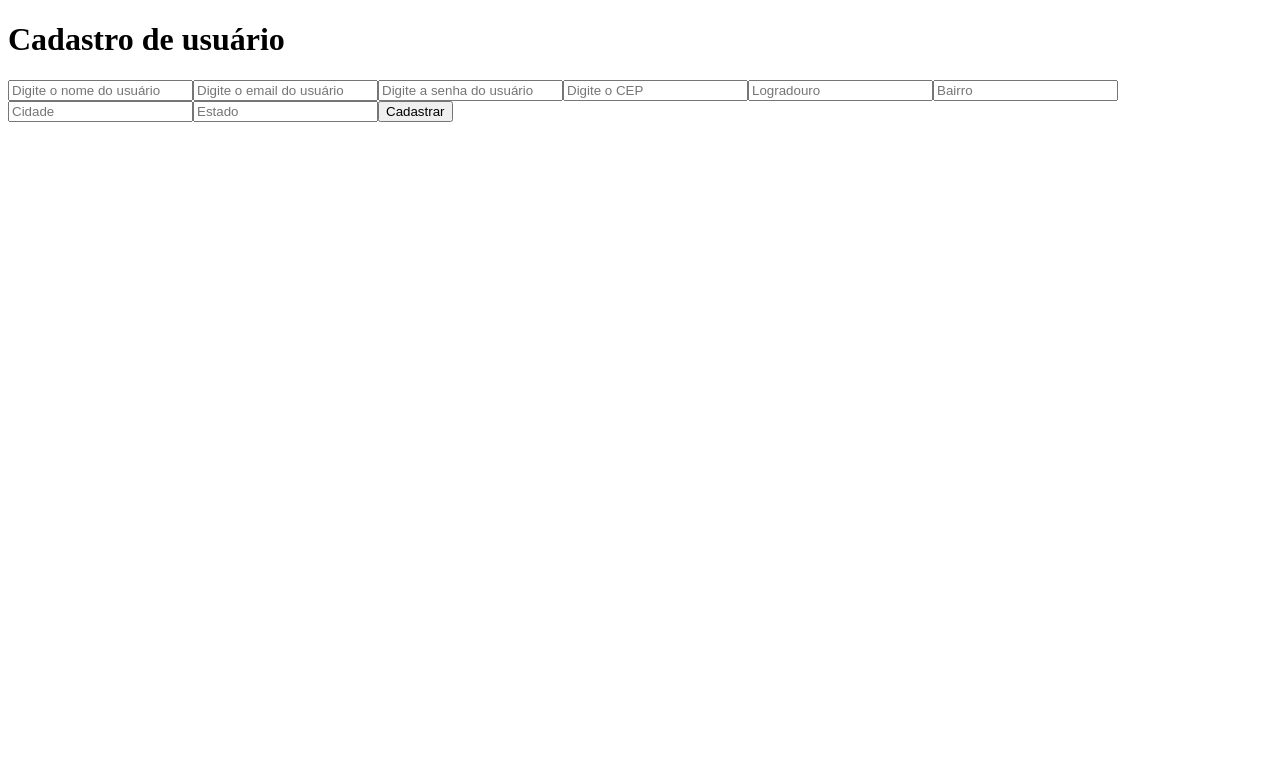
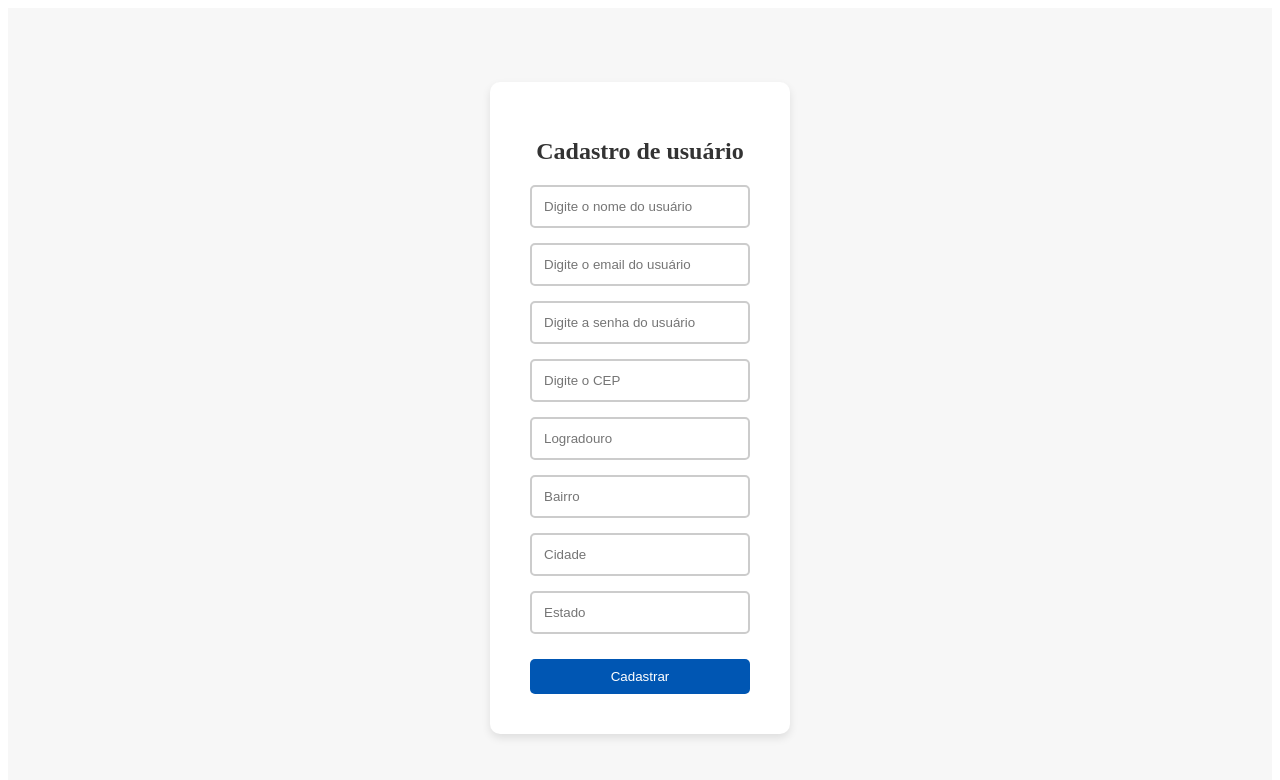
Before and after one commit to LHProvin/GoFitness360, a React (Vite) app: page /cadastro in a window 1280 px wide. Shown: the top 780 px of the page. Built offline with nearby package versions, Linux system fonts and the light colour scheme; data requests are answered from the project's data file.

Commit message:
Alteraçoes de estilização do Login e Cadastro

```diff
--- a/db.json
+++ b/db.json
@@ -1,4 +1,5 @@
-{"usuarios": [
+{
+  "usuarios": [
     {
       "nome": "luiz henrique",
       "email": "luiz@hotmail.com",
@@ -43,6 +44,17 @@
       "bairro": "Centro",
       "cidade": "Florianópolis",
       "estado": "SC"
+    },
+    {
+      "nome": "juv",
+      "email": "juv@juv",
+      "senha": "1234",
+      "cep": "88020303",
+      "logradouro": "Avenida Mauro Ramos",
+      "bairro": "Centro",
+      "cidade": "Florianópolis",
+      "estado": "SC",
+      "id": "N_YEF74"
     }
   ],
   "locais": [
--- a/package.json
+++ b/package.json
@@ -8,8 +8,8 @@
     "build": "vite build",
     "lint": "eslint . --ext js,jsx --report-unused-disable-directives --max-warnings 0",
     "preview": "vite preview",
-    "json-server": "json-server --watch db.json",
-    "start": "concurrently \"npm run dev\" \"npm run json-server\""
+    "json-server": "json-server --watch db.json"
+
   },
   "dependencies": {
     "axios": "^1.6.8",
--- /dev/null
+++ b/src/pages/CadastroUsuarios.css
@@ -0,0 +1,59 @@
+.cadastro-container {
+    display: flex;
+    flex-direction: column;
+    align-items: center;
+    justify-content: center;
+    height: 100vh;
+    background-color: #f7f7f7;
+}
+
+.cadastro-form {
+    padding: 40px;
+    background: #ffffff;
+    border-radius: 10px;
+    box-shadow: 0 4px 8px rgba(0, 0, 0, 0.1);
+    width: 300px;
+    box-sizing: border-box;
+}
+
+.cadastro-form h1 {
+    margin-bottom: 20px;
+    font-size: 24px;
+    color: #333;
+    text-align: center;
+}
+
+.cadastro-input {
+    width: 100%;
+    padding: 12px;
+    margin-bottom: 15px;
+    border: 2px solid #ccc;
+    border-radius: 5px;
+    box-sizing: border-box;
+    transition: border-color 0.3s;
+}
+
+.cadastro-input:focus {
+    border-color: #0056b3;
+    outline: none;
+}
+
+.cadastro-button {
+    width: 100%;
+    padding: 10px;
+    margin-top: 10px;
+    background-color: #0056b3;
+    color: white;
+    border: none;
+    border-radius: 5px;
+    cursor: pointer;
+    transition: background-color 0.3s;
+}
+
+.cadastro-button:hover, .cadastro-button:focus {
+    background-color: #004494;
+}
+
+.cadastro-button:active {
+    background-color: #003774;
+}
--- a/src/pages/CadastroUsuarios.jsx
+++ b/src/pages/CadastroUsuarios.jsx
@@ -1,6 +1,7 @@
 import React, { useContext, useState, useEffect } from 'react';
 import { useNavigate } from 'react-router-dom';
 import { UsuariosContext } from '../context/UsuariosContext';
+import './CadastroUsuarios.css';
 
 function CadastroUsuarios() {
     const { cadastrarUsuario } = useContext(UsuariosContext);
@@ -40,7 +41,8 @@ function CadastroUsuarios() {
         buscarCep();
     }, [novoUsuario.cep]);
 
-  const handleCadastro = async () => {
+    const handleCadastro = async (e) => {
+        e.preventDefault();
         if (!novoUsuario.nome || !novoUsuario.email || !novoUsuario.senha) {
             setFeedback("Todos os campos são obrigatórios.");
             return;
@@ -55,59 +57,69 @@ function CadastroUsuarios() {
     };
 
     return (
-    <>
+        <div className="cadastro-container">
+            <form className="cadastro-form" onSubmit={handleCadastro}>
                 <h1>Cadastro de usuário</h1>
                 <input
                     type="text"
+                    className="cadastro-input"
                     value={novoUsuario.nome}
                     placeholder="Digite o nome do usuário"
                     onChange={(e) => setNovoUsuario({ ...novoUsuario, nome: e.target.value })}
                 />
                 <input
                     type="email"
+                    className="cadastro-input"
                     value={novoUsuario.email}
                     placeholder="Digite o email do usuário"
                     onChange={(e) => setNovoUsuario({ ...novoUsuario, email: e.target.value })}
                 />
                 <input
                     type="password"
+                    className="cadastro-input"
                     value={novoUsuario.senha}
                     placeholder="Digite a senha do usuário"
                     onChange={(e) => setNovoUsuario({ ...novoUsuario, senha: e.target.value })}
                 />
                 <input
                     type="text"
+                    className="cadastro-input"
                     value={novoUsuario.cep}
                     placeholder="Digite o CEP"
                     onChange={(e) => setNovoUsuario({ ...novoUsuario, cep: e.target.value })}
                 />
                 <input
                     type="text"
+                    className="cadastro-input"
                     value={novoUsuario.logradouro}
                     placeholder="Logradouro"
                     readOnly
                 />
                 <input
                     type="text"
+                    className="cadastro-input"
                     value={novoUsuario.bairro}
                     placeholder="Bairro"
                     readOnly
                 />
                 <input
                     type="text"
+                    className="cadastro-input"
                     value={novoUsuario.cidade}
                     placeholder="Cidade"
                     readOnly
                 />
                 <input
                     type="text"
+                    className="cadastro-input"
                     value={novoUsuario.estado}
                     placeholder="Estado"
                     readOnly
                 />
-      <button onClick={handleCadastro}>Cadastrar</button>
+                <button type="submit" className="cadastro-button">Cadastrar</button>
                 {feedback && <p>{feedback}</p>}
-    </>
+            </form>
+        </div>
     );
 }
 
--- a/src/pages/Dashboard.jsx
+++ b/src/pages/Dashboard.jsx
@@ -13,7 +13,7 @@ function Dashboard() {
         alert("Você precisa estar logado para acessar o Dashboard.");
         navigate("/login");
       } else {
-        fetchLocais(); // Busca locais apenas se o usuário estiver autenticado!
+        fetchLocais();
       }
     };
 
--- /dev/null
+++ b/src/pages/Login.css
@@ -0,0 +1,60 @@
+.login-container {
+    display: flex;
+    flex-direction: column;
+    align-items: center;
+    justify-content: center;
+    height: 100vh;
+    background-color: #f7f7f7;
+}
+
+.login-form {
+    padding: 40px;
+    background: #ffffff;
+    border-radius: 10px;
+    box-shadow: 0 4px 8px rgba(0, 0, 0, 0.1);
+    width: 300px;
+    box-sizing: border-box;
+}
+
+.login-form h1 {
+    margin-bottom: 20px;
+    font-size: 24px;
+    color: #333;
+    text-align: center;
+}
+
+.login-input {
+    width: 100%;
+    padding: 12px;
+    margin-bottom: 15px;
+    border: 2px solid #ccc;
+    border-radius: 5px;
+    box-sizing: border-box;
+    transition: border-color 0.3s;
+}
+
+.login-input:focus {
+    border-color: #0056b3;
+    outline: none;
+}
+
+.login-button {
+    width: 100%;
+    padding: 10px;
+    margin-top: 10px;
+    background-color: #0056b3;
+    color: white;
+    border: none;
+    border-radius: 5px;
+    cursor: pointer;
+    transition: background-color 0.3s;
+}
+
+.login-button:hover, .login-button:focus {
+    background-color: #004494;
+    outline: none;
+}
+
+.login-button:active {
+    background-color: #003774;
+}
--- a/src/pages/Login.jsx
+++ b/src/pages/Login.jsx
@@ -1,6 +1,7 @@
 import { useContext, useState } from 'react';
 import { useNavigate } from 'react-router-dom';
 import { UsuariosContext } from '../context/UsuariosContext';
+import './Login.css';
 
 function Login() {
   const { login } = useContext(UsuariosContext);
@@ -9,12 +10,15 @@ function Login() {
     email: "",
     senha: ""
   });
+
   const realizarLogin = async () => {
     console.log(`Attempting to login with email: ${usuario.email}, senha: ${usuario.senha}`);
     try {
       const resultadoLogin = await login(usuario.email, usuario.senha);
       if (resultadoLogin) {
-        navigate("/dashboard");
+        localStorage.setItem("isAuteticado", true);
+        localStorage.setItem("isAuteticado", true);
+        window.location.href = "/";
       } else {
         alert("Usuário ou senha incorretos!");
       }
@@ -23,30 +27,32 @@ function Login() {
     }
   };
 
-
-
   const navegarParaCadastro = () => {
-    navigate("/cadastro"); // Navega para a página de cadastro
+    navigate("/cadastro");
   };
 
   return (
-    <>
+    <div className="login-container">
+      <form className="login-form">
         <h1>Login</h1>
         <input
           type="email"
           value={usuario.email}
+          className="login-input"
           placeholder="Digite o email do usuário"
           onChange={(evento) => setUsuario({ ...usuario, email: evento.target.value })}
         />
         <input
           type="password"
           value={usuario.senha}
+          className="login-input"
           placeholder="Digite a senha do usuário"
           onChange={(evento) => setUsuario({ ...usuario, senha: evento.target.value })}
         />
-      <button onClick={realizarLogin}>Entrar</button>
-      <button onClick={navegarParaCadastro}>Cadastrar</button>
-    </>
+        <button onClick={realizarLogin} className="login-button">Entrar</button>
+        <button onClick={navegarParaCadastro} className="login-button">Cadastrar</button>
+      </form>
+    </div>
   );
 }
 
```
Also changed, not shown: src/context/UsuariosContext.jsx (+15 -13 lines), 2 other files (tests, documents, lock files or other folders). Lines whose indentation alone changed are shown as unchanged.
